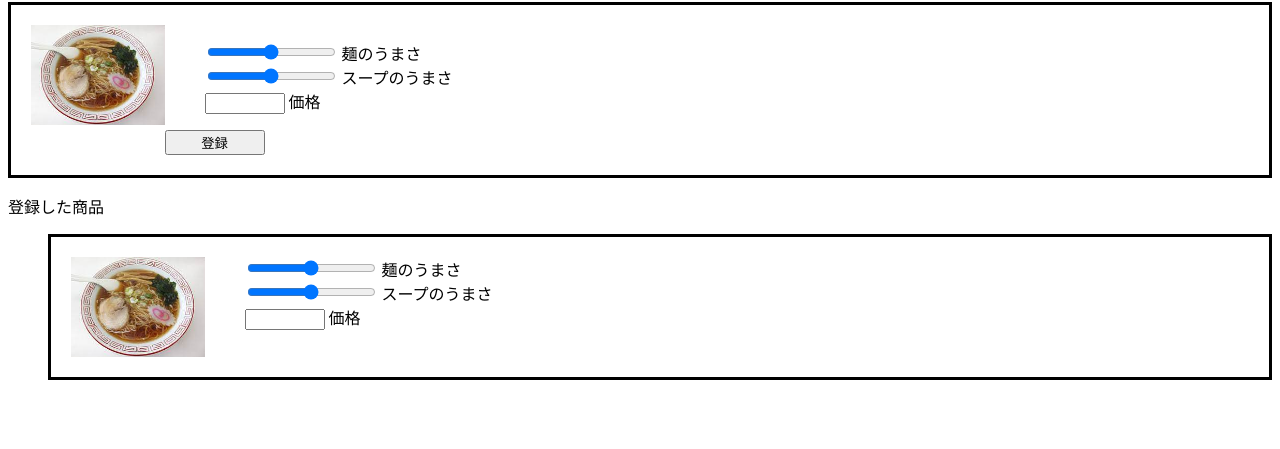
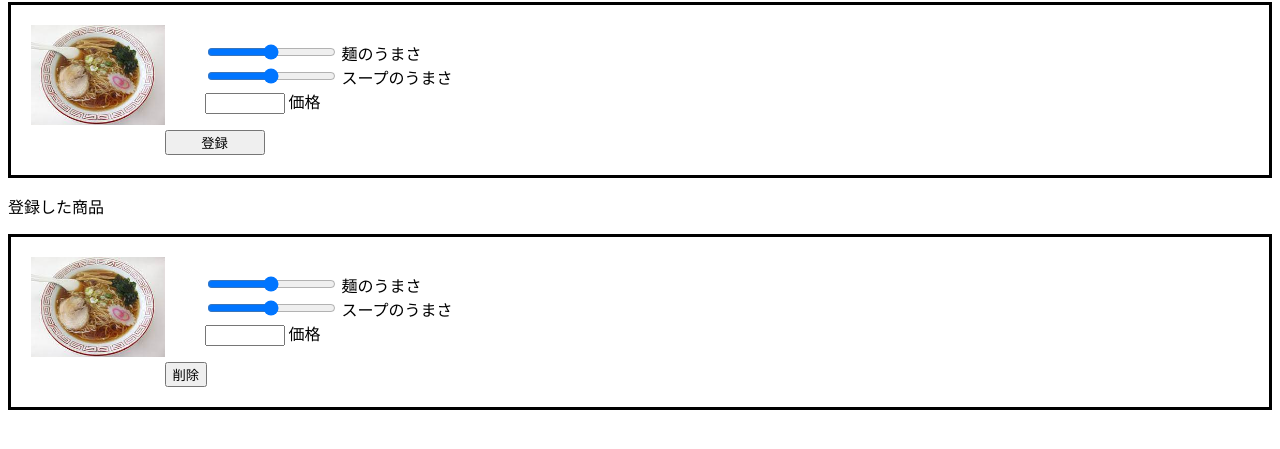
Before and after one commit to Hirata-Kodai/Hikaku, a plain HTML site: page index.html in a window 1280 px wide. Both pictures are taken after a click on the button "登録". Shown: the part 87-536 px from the top of the page. Drawn offline with nearby package versions, Linux system fonts and the light colour scheme.

Commit message:
追加と削除機能を実装

```diff
--- a/index.html
+++ b/index.html
@@ -9,12 +9,12 @@
     <div class="app-title" >
       <h1>Hikaku（らーめん）</h1>
     </div>
-    <div class="submit-area" >
+    <div class="submit-area">
       <div class="submit-area-img" >
         <img src="images/ra-men_sample.jpg" alt="ラーメンの画像" title="ラーメン" class="submitted_img" />
       </div>
       <div class="submit-area-compared_things" >
-        <ul>
+        <ul class='detail-things'>
           <li class="compared_thing">
             <input type="range" id="noodle" name="noodle"
          min="0" max="100">
@@ -30,38 +30,15 @@
             <label for="price">価格</label>
           </li>
         </ul>
-        <input class="submit-button" type="button" name="submit" value="登録" />
+        <input id="submit-button" class="submit-button" type="button" name="submit" value="登録" />
       </div>
     </div>
     <div class="display-area" >
       <p>登録した商品</p>
-      <ul class="element-list" >
-        <li>
-          <div class="submit-area" >
-            <div class="submit-area-img" >
-              <img src="images/ra-men_sample.jpg" alt="ラーメンの画像" title="ラーメン" class="submitted_img" />
-            </div>
-            <div class="submit-area-compared_things" >
-              <ul>
-                <li class="compared_thing">
-                  <input type="range" id="noodle" name="noodle"
-                         min="0" max="100">
-                  <label for="noodle">麺のうまさ</li></label>
-                </li>
-                <li class="compared_thing">
-                  <input type="range" id="soup-koku" name="soup-koku"
-                         min="0" max="100">
-                  <label for="soup-koku">スープのうまさ</label>
-                </li>
-                <li class="compared_thing">
-                  <input type="number" id="price" name="price" min="0" max="10000">
-                  <label for="price">価格</label>
-                </li>
-              </ul>
-            </div>
-          </div>
-        </li>
+      <ul id="element-list" class="element-list" >
       </ul>
     </div>
+    <script src="https://code.jquery.com/jquery.min.js"></script>
+    <script src="index.js"></script>
   </body>
 </html>
--- /dev/null
+++ b/index.js
@@ -0,0 +1,44 @@
+var noodleFrameNum = 0;
+
+document.getElementById("submit-button").onclick = function() {
+
+    var noodle = $('#noodle').val();
+    var soupKoku =  $('#soup-koku').val();
+    var price = $('#price').val();
+    noodleFrameNum += 1;
+    console.log(noodle);
+    var appendTag = "<li id='noodle-frame-" +  noodleFrameNum + "'> \
+                        <div class='submit-area' > \
+                            <div class='submit-area-img' > \
+                                <img src='images/ra-men_sample.jpg' alt='ラーメンの画像' title='ラーメン' class='submitted_img' /> \
+                            </div>\
+                            <div class='submit-area-compared_things' > \
+                                <ul class='detail-things'> \
+                                    <li class='compared_thing'> \
+                                        <input type='range' id='noodle' name='noodle' \
+                                            min='0' max='100' value='" + noodle + "'> \
+                                        <label for='noodle'>麺のうまさ</li></label> \
+                                    </li> \
+                                    <li class='compared_thing'> \
+                                        <input type='range' id='soup-koku' name='soup-koku' \
+                                            min='0' max='100' value='" + soupKoku + "'> \
+                                        <label for='soup-koku'>スープのうまさ</label> \
+                                    </li> \
+                                    <li class='compared_thing'> \
+                                        <input type='number' id='price' name='price' min='0' max='10000' value='" + price + "'> \
+                                        <label for='price'>価格</label> \
+                                    </li> \
+                                </ul> \
+                                <input id='delete-button' class='delete-button-" +  noodleFrameNum + "' type='button' name='submit' value='削除' onclick='deleteClick(" + noodleFrameNum + ")'/> \
+                            </div> \
+                        </div> \
+                    </li>"
+
+    $("#element-list").append(appendTag);
+};
+
+function deleteClick(noodleFrameNum){
+    console.log(noodleFrameNum);
+    deleteId = "#noodle-frame-" + noodleFrameNum;
+    $(deleteId).remove();
+}
--- a/stylesheet.css
+++ b/stylesheet.css
@@ -1,5 +1,9 @@
 li {
   list-style: none;
+}
+
+.element-list {
+	padding: 0;
 }
 
 .app-title {
@@ -26,7 +30,16 @@ li {
 	float: left;
 }
 
+.detail-things {
+	margin-block-start: 1em;
+    margin-block-end: 1em;
+}
 .submit-button {
 	text-align: center;
 	width: 100px;
 }
+
+.delete-button {
+	text-align: center;
+	width: 100px;
+}
```
